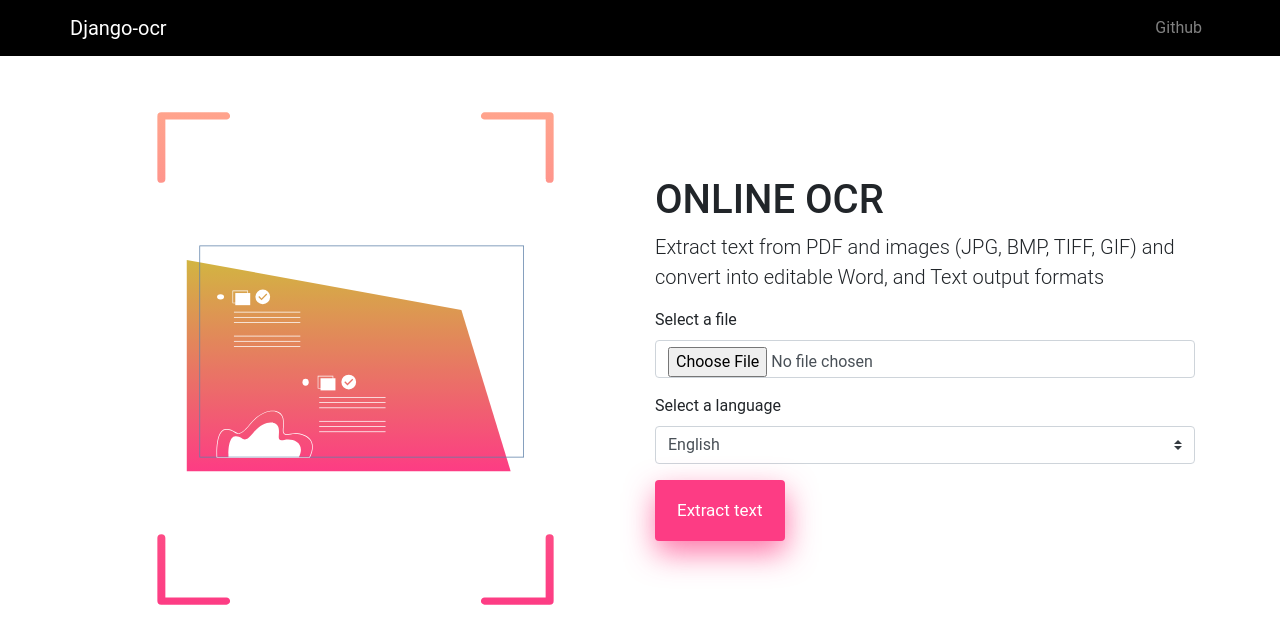
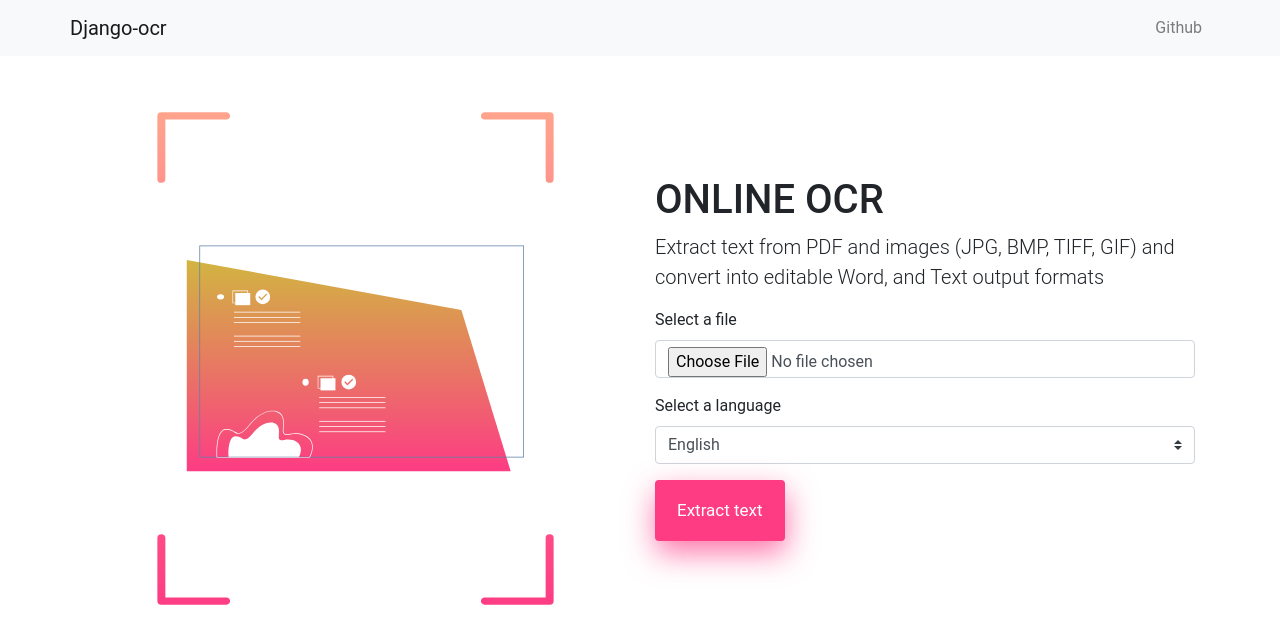
Before and after one commit to hyaovi/django-ocr, a Django app: page / in a window 1280 px wide. Shown: the top 628 px of the page. Run offline with Django 3.2, Linux system fonts and the light colour scheme; some libraries are stand-ins or nearby versions.

Commit message:
change menu color

```diff
--- a/ocr/static/ocr/css/style.css
+++ b/ocr/static/ocr/css/style.css
@@ -6,9 +6,6 @@ body {
   font-family: inherit;
 }
 
-.navbar {
-  background-color: black !important;
-}
 
 .btn-custom {
   font-size: 17px !important;
--- a/ocr/templates/ocr/navbar.html
+++ b/ocr/templates/ocr/navbar.html
@@ -1,4 +1,4 @@
-<nav class="navbar navbar-expand navbar-dark bg-dark">
+<nav class="navbar navbar-expand navbar-light bg-light">
   <div class="container">
     <a class="navbar-brand" href="{% url 'homepage' %}">Django-ocr</a>
     <button class="navbar-toggler" type="button" data-toggle="collapse" data-target="#navbarNavAltMarkup"
```
